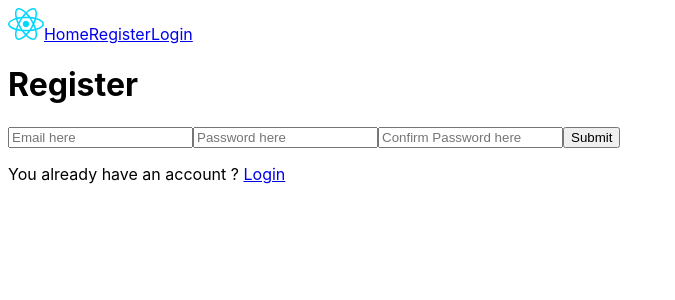
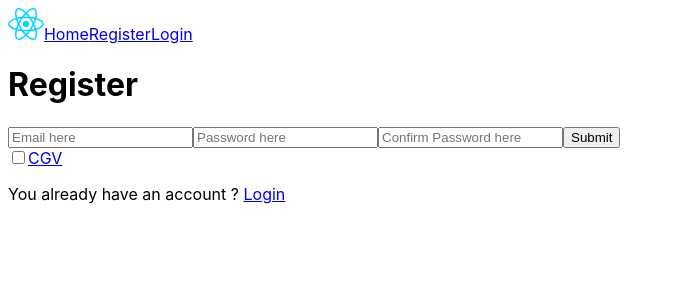
Before and after one commit to MyCompta/ImmoCoin_front, a React (Vite) app: page /register in a window 1280 px wide. Shown: the top 300 px of the page, without its empty margins (0-675 px from the left). Built offline with nearby package versions, Linux system fonts and the light colour scheme; no server answers.

Commit message:
ajout check cgv sur register - page cgv non rédigée

```diff
--- a/src/App.jsx
+++ b/src/App.jsx
@@ -9,6 +9,7 @@ import PrivateRoutes from "./utils/PrivateRoutes";
 import "./App.css";
 import ForgotPasswordPage from "./pages/ForgotPasswordPage";
 import ResetPasswordPage from "./pages/ResetPasswordPage";
+import CGV from './pages/CGV';
 import ShowPropertyPage from "./pages/properties/ShowPropertyPage";
 import NewPropertyPage from "./pages/properties/NewPropertyPage";
 import EditPropertyPage from "./pages/properties/EditPropertyPage";
@@ -28,6 +29,7 @@ function App() {
           <Route path="/login" element={<LoginPage />} />
           <Route path="/forgot-password" element={<ForgotPasswordPage />} />
           <Route path="/user/password/reset" element={<ResetPasswordPage />} />
+          <Route path="/cgv" element={<CGV />} />
 
           <Route element={<PrivateRoutes />}>
             <Route path="/private" element={<PrivatePage />} />
--- a/src/components/RegisterForm.jsx
+++ b/src/components/RegisterForm.jsx
@@ -1,11 +1,15 @@
+import { useState } from 'react'
 import { useForm } from "react-hook-form";
-import { useNavigate } from "react-router-dom";
+import { useNavigate, Link } from "react-router-dom";
 import { registerFetch } from "../services/authApi";
 import { useDispatch } from "react-redux";
 import { login } from "../redux/reducers/authReducer";
 import Cookies from "js-cookie";
 
 const RegisterForm = () => {
+
+  const [checkboxCGV, setCheckboxCGV] = useState('')
+
   const {
     register,
     handleSubmit,
@@ -16,7 +20,18 @@ const RegisterForm = () => {
   const navigate = useNavigate();
   const password = watch("password");
 
+
+
+
     const onSubmit = async (data) => {
+
+      if(!checkboxCGV) {
+        alert('You must validate CGU to registrer')
+        return;
+       } else {
+        console.log('chexkbox', checkboxCGV)
+
+
       try {
         const response = await registerFetch(data.email, data.password);
         const responseBody = await response.json();
@@ -36,6 +51,7 @@ const RegisterForm = () => {
         console.error("Error during register:", error.message);
       }
     };
+  }
 
   return (
     <div className="registerForm">
@@ -90,7 +106,29 @@ const RegisterForm = () => {
 
         <input type="submit" />
         </form>
+
+
+
+          <form>
+            <input
+              type="checkbox"
+              id="CGV"
+              name="CGV"
+              checked={checkboxCGV}
+              onChange={(e) => setCheckboxCGV(e.target.checked)}
+            />
+            <Link to={'/cgv'}>CGV</Link><br></br>
+          </form>
+
+
+
+
+
+
     </div>
+
+
+
   );
 };
 
--- /dev/null
+++ b/src/pages/CGV.jsx
@@ -0,0 +1,11 @@
+import React from 'react'
+
+const CGV = () => {
+
+  return (
+    <h1>This is the CGV's page</h1>
+  )
+};
+
+
+export default CGV;
```
Lines whose indentation alone changed are shown as unchanged.
